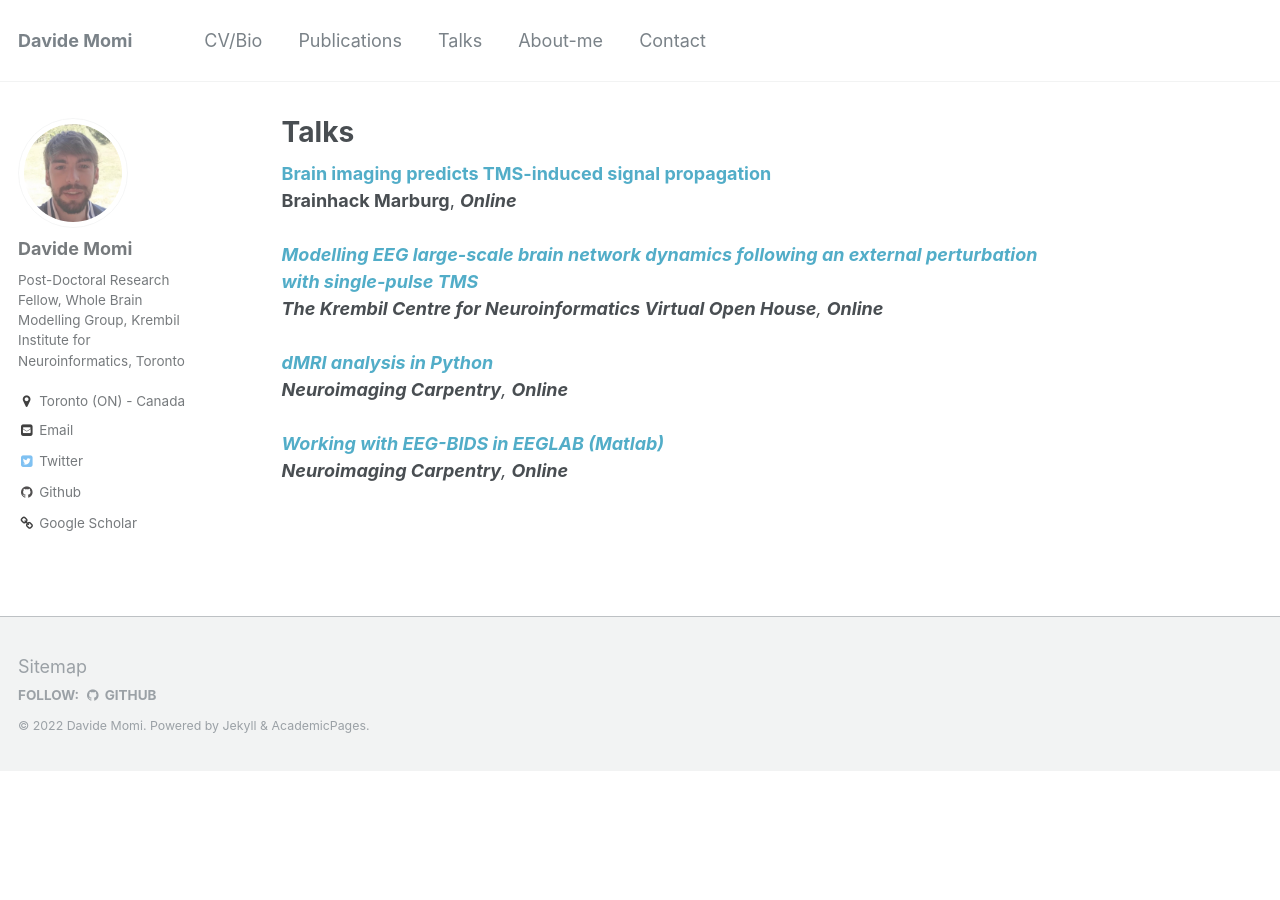
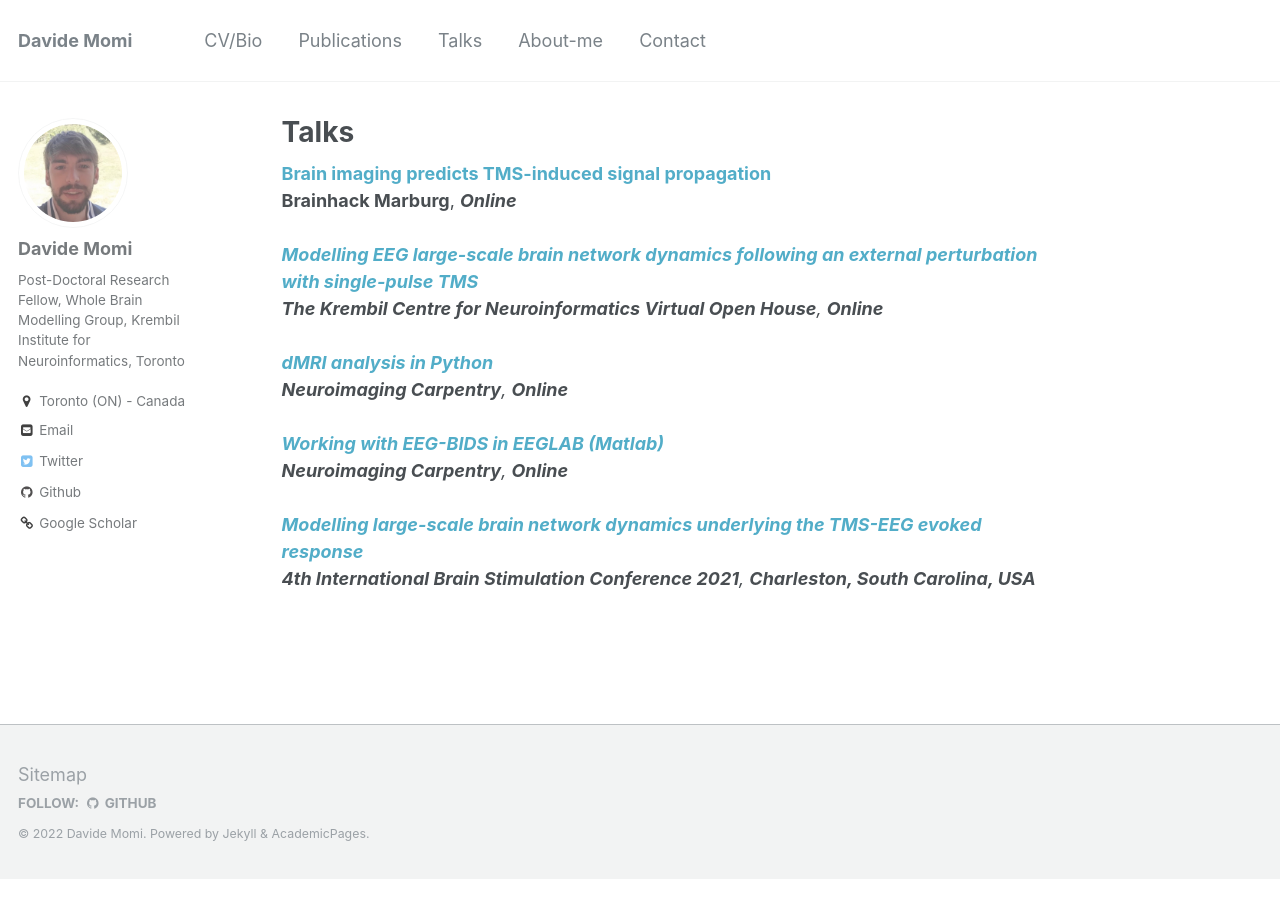
Before and after one commit to davide-momi/-, a Jekyll site: the page built from _pages/talks.md, in a window 1280 px wide. Built offline with Jekyll 4.4.1, drawn with Linux system fonts in a browser that asks for light colours.

Commit message:
add bsc presentation

```diff
--- a/_pages/talks.md
+++ b/_pages/talks.md
@@ -25,3 +25,8 @@ author_profile: true
 <i><b>Online</b>
 <br/>
 <br/>
+<b>[Modelling large-scale brain network dynamics underlying the TMS-EEG evoked response](https://davi1990.github.io/talks/2021-12-09-Modelling_large-scale_brain_network_dynamics_underlying_the_TMS-EEG_evoked_response)</b> <br>
+<b>4th International Brain Stimulation Conference 2021</b>,
+<i><b>Charleston, South Carolina, USA</b>
+<br/>
+<br/>
```
Also changed, not shown: _talks/2021-11-19-Working_with_EEG-BIDS_in_EEGLAB.md (+6 -3 lines), _talks/2021-12-09-Modelling_large-scale_brain_network_dynamics_underlying_the_TMS-EEG_evoked_response.md (added, +12 -0 lines), images/screenshot_dwi.png (added), images/screenshot_eeg.png (added), 1 other file.
